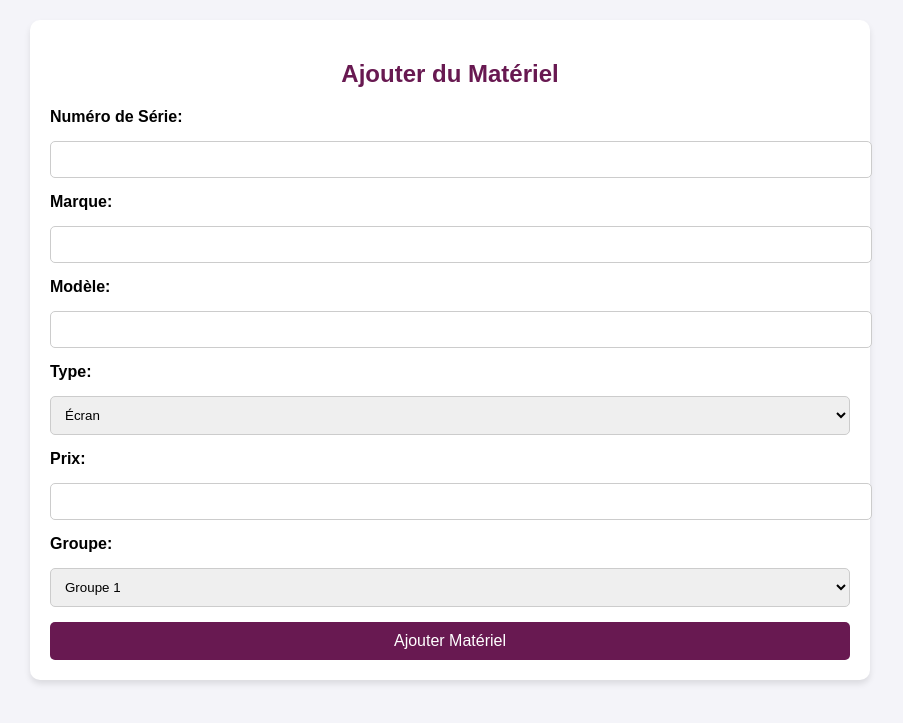
After one commit to antrouillard/bddd-tp, a Flask app: page /create/matos in a window 1280 px wide. The commit adds this page. Shown: the top 723 px of the page, without its empty margins (190-1093 px from the left). Run offline with Flask 3, Linux system fonts and the light colour scheme.

Commit message:
Refonte pages

```diff
--- a/main/front.py
+++ b/main/front.py
@@ -1,20 +1,25 @@
 # coding: utf-8
 
 # Import Flask requirements
-from flask import Flask, redirect
+from flask import Flask, redirect, render_template
 
 from python.auth.routes import auth_blueprint
+from python.create.routes import creat_blueprint
 
 # Create our Flask application object, kind of "global" variable
 app = Flask(__name__, template_folder="./templates", static_folder="./static")
 
 # Enregistrer le Blueprint
 app.register_blueprint(auth_blueprint, url_prefix='/auth')
+app.register_blueprint(creat_blueprint, url_prefix='/create')
 
 @app.route('/bonjour')
 def bonjour():
     return "<h1>Bonjour</h1>"
 
+@app.route("/home")
+def home():
+    return render_template("home.html")
 
 @app.route("/")
 def index():
--- /dev/null
+++ b/main/python/create/routes.py
@@ -0,0 +1,18 @@
+# coding: utf-8
+
+from flask import Blueprint,redirect, render_template, request, session
+
+# Créer un Blueprint pour les routes de creation
+creat_blueprint = Blueprint('creat', __name__, template_folder="../../templates", static_folder="../static")
+
+@creat_blueprint.route("/user")
+def cUser():
+    return render_template("create/user.html")
+
+@creat_blueprint.route("/group")
+def cGroup():
+    return render_template("create/group.html")
+
+@creat_blueprint.route("/matos")
+def cMatos():
+    return render_template("create/matos.html")
--- /dev/null
+++ b/main/static/css/create.css
@@ -0,0 +1,52 @@
+body {
+    font-family: Arial, sans-serif;
+    background-color: #f4f4f9;
+    margin: 0;
+    padding: 20px;
+}
+
+.form-container {
+    max-width: 800px;
+    margin: 0 auto;
+    background-color: #ffffff;
+    padding: 20px;
+    border-radius: 10px;
+    box-shadow: 0 4px 6px rgba(0, 0, 0, 0.1);
+}
+
+h2 {
+    text-align: center;
+    color: #681951;
+}
+
+form {
+    display: flex;
+    flex-direction: column;
+    gap: 15px;
+}
+
+label {
+    font-weight: bold;
+}
+
+input, select, textarea {
+    padding: 10px;
+    border: 1px solid #cccccc;
+    border-radius: 5px;
+    width: 100%;
+}
+
+input[type="submit"] {
+    background-color: #681951;
+    color: white;
+    cursor: pointer;
+    border: none;
+    font-size: 16px;
+    padding: 10px;
+    border-radius: 5px;
+    transition: background-color 0.3s ease;
+}
+
+input[type="submit"]:hover {
+    background-color: #4a1034;
+}
--- /dev/null
+++ b/main/templates/create/matos.html
@@ -0,0 +1,46 @@
+<!DOCTYPE html>
+<html lang="fr">
+<head>
+    <link rel="stylesheet" href="{{ url_for('static', filename='/css/create.css') }}">
+    <link rel="shortcut icon" href="{{ url_for('static', filename='/img/favicon.ico') }}">
+    <meta charset="UTF-8">
+    <title>Gestion Association</title>
+</head>
+<body>
+    <div class="form-container">
+        <h2>Ajouter du Matériel</h2>
+        <form action="/materiel/add" method="post">
+            <label for="numeroSerie">Numéro de Série:</label>
+            <input type="text" id="numeroSerie" name="numeroSerie" required>
+
+            <label for="marque">Marque:</label>
+            <input type="text" id="marque" name="marque" required>
+
+            <label for="modele">Modèle:</label>
+            <input type="text" id="modele" name="modele" required>
+
+            <label for="type">Type:</label>
+            <select id="type" name="type" required>
+                <option value="ecran">Écran</option>
+                <option value="clavier">Clavier</option>
+                <option value="souris">Souris</option>
+                <option value="tour">Tour</option>
+                <option value="laptop">Laptop</option>
+                <option value="enceintes">Enceintes</option>
+            </select>
+
+            <label for="prix">Prix:</label>
+            <input type="number" step="0.01" id="prix" name="prix" required>
+
+            <label for="groupe">Groupe:</label>
+            <select id="groupe" name="groupe" required>
+                <option value="G1">Groupe 1</option>
+                <option value="G2">Groupe 2</option>
+                <!-- Ajoutez dynamiquement les groupes -->
+            </select>
+
+            <input type="submit" value="Ajouter Matériel">
+        </form>
+    </div>
+</body>
+</html>
```
Also changed, not shown: main/static/css/home.css (+44 -0 lines), main/templates/create/group.html (added, +26 -0 lines), main/templates/create/user.html (added, +42 -0 lines), main/templates/home.html (+43 -22 lines).
